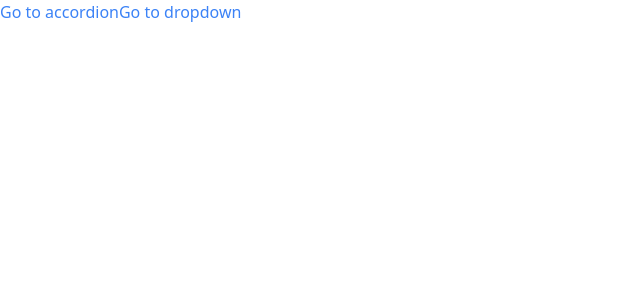
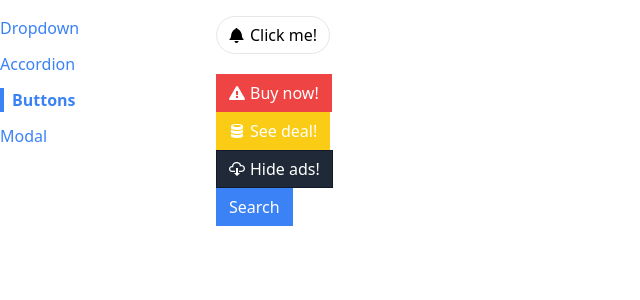
Before and after one commit to kblyclkn/navigation-routing, a React (Create React App) app: page /buttons in a window 1280 px wide. Shown: the top 300 px of the page, without its empty margins (0-640 px from the left). Built offline with nearby package versions, Linux system fonts and the light colour scheme.

Commit message:
create modal page

```diff
--- a/src/App.js
+++ b/src/App.js
@@ -2,18 +2,26 @@
 import Route from "./components/Route";
 import AccordionPages from "./pages/AccordionPage";
 import DropdownPage from "./pages/DropdownPage";
+import Sidebar from "./components/Sidebar";
+import ButtonPage from "./pages/ButtonPage";
+import ModalPage from "./pages/ModalPage";
 
 function App() {
   return (
-    <div>
-      <Link to="/accordion">Go to accordion</Link>
-      <Link to="/dropdown">Go to dropdown</Link>
-      <div>
+    <div className="container mx-auto grid grid-cols-6 gap-4 mt-4">
+      <Sidebar />
+      <div className="col-span-5">
         <Route path="/accordion">
           <AccordionPages />
         </Route>
-        <Route path="/dropdown">
+        <Route path="/">
           <DropdownPage />
+        </Route>
+        <Route path="/buttons">
+          <ButtonPage />
+        </Route>
+        <Route path="/modal">
+          <ModalPage />
         </Route>
       </div>
     </div>
--- a/src/components/Link.js
+++ b/src/components/Link.js
@@ -1,10 +1,14 @@
 import useNavigation from "../hooks/use-navigation";
 import classNames from "classnames";
 
-function Link({ to, children }) {
-  const { navigate } = useNavigation();
+function Link({ to, children, className, activeClassName  }) {
+  const { navigate, currentPath } = useNavigation();
 
-  const classes = classNames("text-blue-500");
+  const classes = classNames(
+    "text-blue-500",
+    className,
+    currentPath === to && activeClassName
+    );
 
   const handleClick = (event) => {
     if (event.metaKey || event.ctrlKey) {
@@ -15,7 +19,9 @@
   };
 
   return (
+
     <a className={classes} href={to} onClick={handleClick}>
+
       {children}
     </a>
   );
--- /dev/null
+++ b/src/components/Modal.js
@@ -0,0 +1,9 @@
+import React from 'react'
+
+function Modal() {
+  return (
+    <div>Modal</div>
+  )
+}
+
+export default Modal
--- /dev/null
+++ b/src/components/Sidebar.js
@@ -0,0 +1,31 @@
+import Link from "./Link";
+
+function Sidebar() {
+  const links = [
+    { label: "Dropdown", path: "/" },
+    { label: "Accordion", path: "/accordion" },
+    { label: "Buttons", path: "/buttons" },
+    { label: "Modal", path: "/modal" },
+  ];
+
+  const renderedLinks = links.map((link) => {
+    return (
+      <Link
+        key={link.label}
+        to={link.path}
+        className="mb-3"
+        activeClassName="font-bold border-l-4 border-blue-500 pl-2"
+      >
+        {link.label}
+      </Link>
+    );
+  });
+
+  return (
+    <div className="sticky top-0 flex flex-col items-start">
+      {renderedLinks}
+    </div>
+  );
+}
+
+export default Sidebar;
--- a/src/pages/ButtonPage.js
+++ b/src/pages/ButtonPage.js
@@ -3,40 +3,36 @@
 import Button from "../components/Button";
 
 function ButtonPage() {
-  const handleClick = () => {
-    console.log("click");
-  };
+  const handleClick = () => {};
 
   return (
     <div>
       <div>
-        <Button onClick={handleClick} className="mb-5" success rounded outline>
+        <Button onClick={handleClick} className="mb-5" outline rounded>
           <GoBell />
           Click me!
         </Button>
       </div>
       <div>
-        <Button danger outline>
+        <Button danger>
           <GoAlert />
           Buy now!
         </Button>
       </div>
       <div>
-        <Button warning outline>
+        <Button warning>
           <GoDatabase />
           See deal!
         </Button>
       </div>
       <div>
-        <Button secondary outline>
+        <Button secondary>
           <GoCloudDownload />
           Hide ads!
         </Button>
       </div>
       <div>
-        <Button primary outline>
-          Search
-        </Button>
+        <Button primary>Search</Button>
       </div>
     </div>
   );
--- /dev/null
+++ b/src/pages/ModalPage.js
@@ -0,0 +1,12 @@
+import React from "react";
+import Modal from "../components/Modal";
+
+function ModalPage() {
+  return (
+    <div>
+      <Modal />
+    </div>
+  );
+}
+
+export default ModalPage;
```
